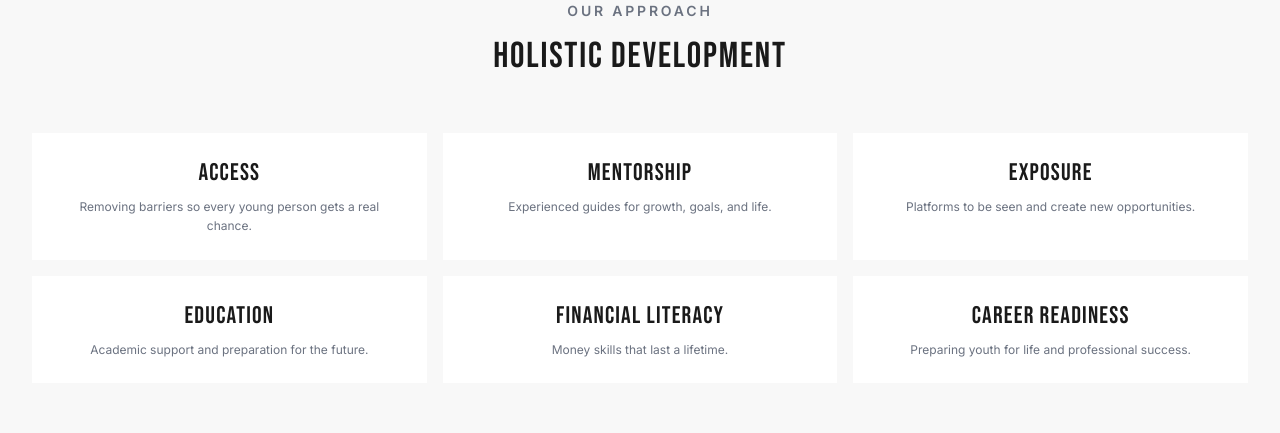
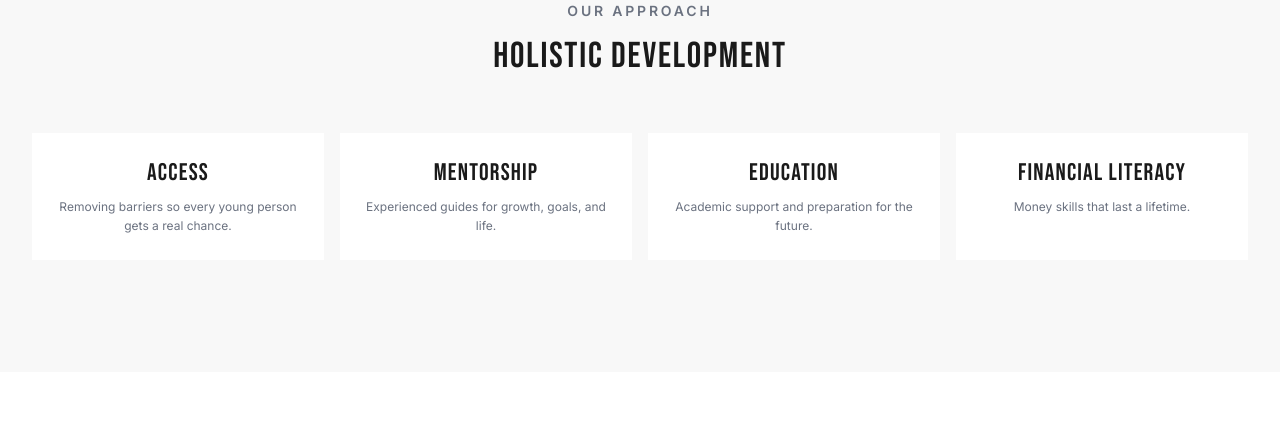
Before and after one commit to G6perform/defineyourself, a Next.js app: page / in a window 1280 px wide. Shown: the part 1500-1933 px from the top of the page. Built offline with nearby package versions, Linux system fonts and the light colour scheme.

Commit message:
Reduce pillars to 4: Access, Mentorship, Education, Financial Literacy

```diff
--- a/src/app/page.tsx
+++ b/src/app/page.tsx
@@ -7,10 +7,8 @@
 const pillars = [
   { title: "Access", desc: "Removing barriers so every young person gets a real chance." },
   { title: "Mentorship", desc: "Experienced guides for growth, goals, and life." },
-  { title: "Exposure", desc: "Platforms to be seen and create new opportunities." },
   { title: "Education", desc: "Academic support and preparation for the future." },
   { title: "Financial Literacy", desc: "Money skills that last a lifetime." },
-  { title: "Career Readiness", desc: "Preparing youth for life and professional success." },
 ];
 
 const programs = [
@@ -96,7 +94,7 @@
               HOLISTIC DEVELOPMENT
             </h2>
           </div>
-          <div className="grid grid-cols-2 md:grid-cols-3 gap-4">
+          <div className="grid grid-cols-2 md:grid-cols-4 gap-4">
             {pillars.map((pillar) => (
               <div
                 key={pillar.title}
```
